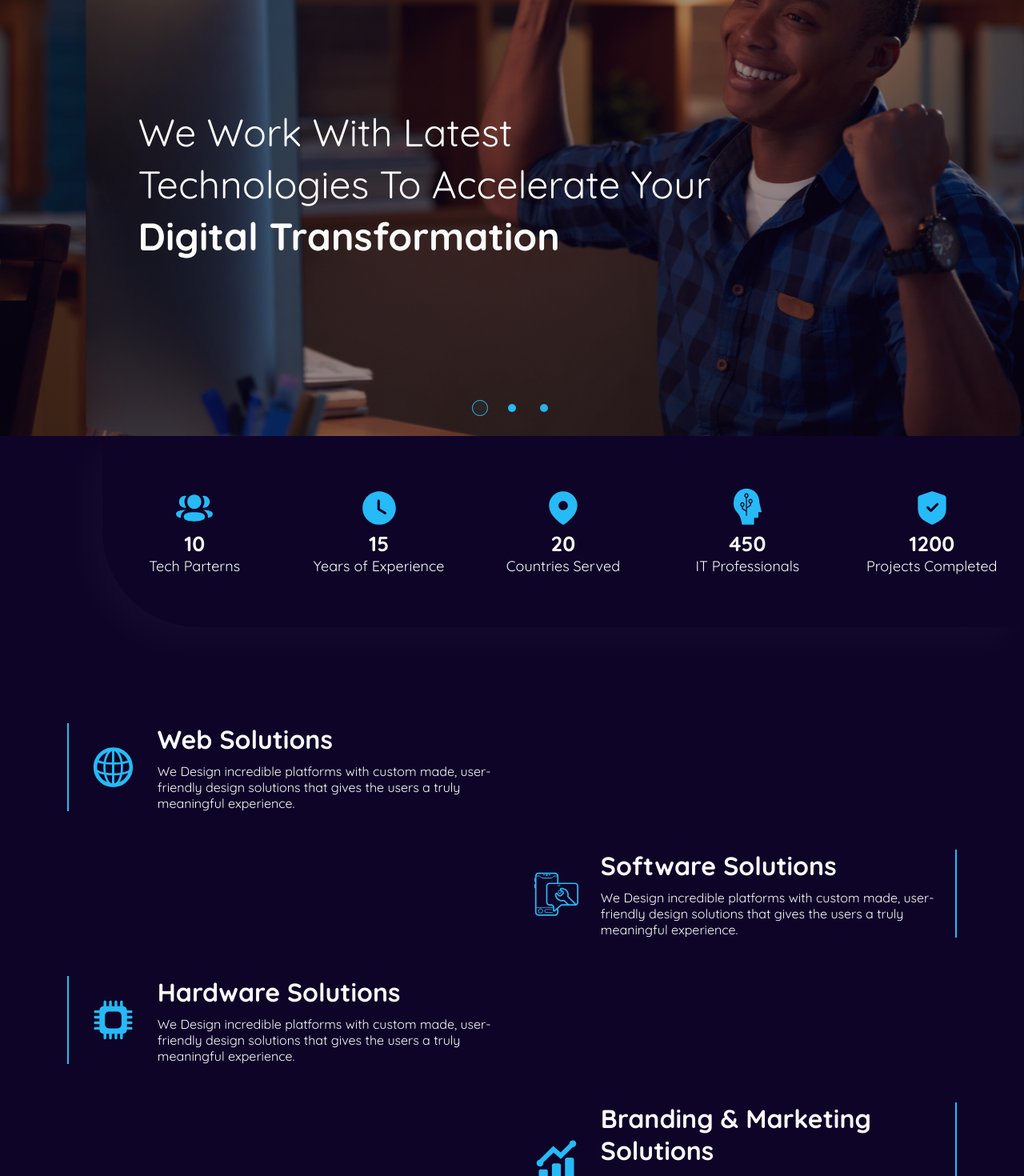
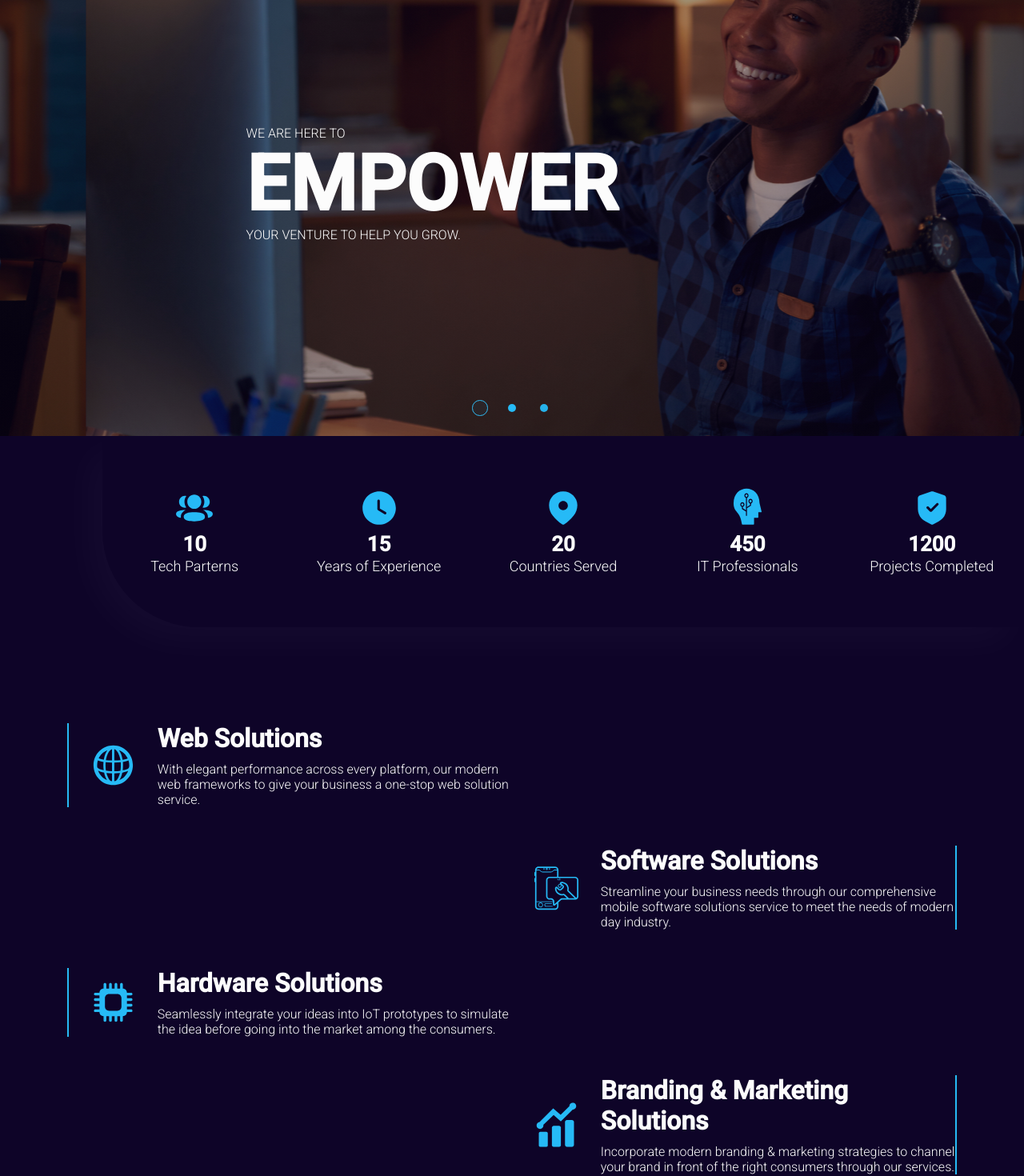
Before and after one commit to QubitechSolutionsBD/Qbitech-Website, a React (Create React App) app in the folder client/: page / in a window 1280 px wide. Shown: the part 160-1630 px from the top of the page at 80% size. Built offline with nearby package versions, Linux system fonts and the light colour scheme.

Commit message:
:speech_balloon: updated contents.

```diff
--- a/client/src/components/Home/Banner.js
+++ b/client/src/components/Home/Banner.js
@@ -35,25 +35,26 @@ function Banner() {
       <Slider {...settings} className="slider">
         <div className="content banner1">
           <h1>
-            <div>We Work With Latest</div>
-            <div>Technologies To Accelerate Your </div>
-            <div className="bold">Digital Transformation</div>
+            <div>We are here to</div>
+            <div className="bold">Empower</div>
+            <div>your venture to help you grow.</div>
           </h1>
         </div>
 
         <div className="content banner2">
           <h1>
-            <div>We Work With Latest</div>
-            <div>Technologies To Accelerate Your </div>
-            <div className="bold">Digital Transformation</div>
+            <div>We are</div>
+            <div className="bold">Passionate</div>
+            <div>
+              in developing modern-day solutions to your business needs.
+            </div>
           </h1>
         </div>
 
         <div className="content banner3">
           <h1>
-            <div>We Work With Latest</div>
-            <div>Technologies To Accelerate Your </div>
-            <div className="bold">Digital Transformation</div>
+            <div>Everything we do, everything we achieve is driven by.</div>
+            <div className="bold">Efficiency</div>
           </h1>
         </div>
       </Slider>
--- a/client/src/components/Home/Services.js
+++ b/client/src/components/Home/Services.js
@@ -11,13 +11,14 @@ function Services() {
       {/* container - web */}
       <div className="container">
         <div className="content left">
-          <div className="logo"><img src={web} alt="" /></div>
+          <div className="logo">
+            <img src={web} alt="" />
+          </div>
           <div className="text">
             <h3>Web Solutions</h3>
             <p>
-              We Design incredible platforms with custom made, user-friendly
-              design solutions that gives the users a truly meaningful
-              experience.
+              With elegant performance across every platform, our modern web
+              frameworks to give your business a one-stop web solution service.
             </p>
           </div>
         </div>
@@ -28,28 +29,31 @@ function Services() {
       <div className="container">
         <div className="blank"></div>
         <div className="content right">
-        <div className="logo"><img src={app} alt="" /></div>
+          <div className="logo">
+            <img src={app} alt="" />
+          </div>
           <div className="text">
             <h3>Software Solutions</h3>
             <p>
-              We Design incredible platforms with custom made, user-friendly
-              design solutions that gives the users a truly meaningful
-              experience.
+              Streamline your business needs through our comprehensive mobile
+              software solutions service to meet the needs of modern day
+              industry.
             </p>
           </div>
         </div>
       </div>
 
-    {/* container - hardware */}
+      {/* container - hardware */}
       <div className="container">
         <div className="content left">
-          <div className="logo"><img src={hardware} alt="" /></div>
+          <div className="logo">
+            <img src={hardware} alt="" />
+          </div>
           <div className="text">
             <h3>Hardware Solutions</h3>
             <p>
-              We Design incredible platforms with custom made, user-friendly
-              design solutions that gives the users a truly meaningful
-              experience.
+              Seamlessly integrate your ideas into IoT prototypes to simulate
+              the idea before going into the market among the consumers.
             </p>
           </div>
         </div>
@@ -60,13 +64,14 @@ function Services() {
       <div className="container">
         <div className="blank"></div>
         <div className="content right">
-        <div className="logo"><img src={marketing} alt="" /></div>
+          <div className="logo">
+            <img src={marketing} alt="" />
+          </div>
           <div className="text">
             <h3>Branding & Marketing Solutions</h3>
             <p>
-              We Design incredible platforms with custom made, user-friendly
-              design solutions that gives the users a truly meaningful
-              experience.
+              Incorporate modern branding & marketing strategies to channel your
+              brand in front of the right consumers through our services.
             </p>
           </div>
         </div>
--- a/client/src/components/Services/Data.js
+++ b/client/src/components/Services/Data.js
@@ -112,7 +112,7 @@ export const setAssetsForServices = (
   if (path === "web") {
     setHeading("Website Solutions");
     setBannerText("Developing innovative and native mobile Apps for Android, iOS, BlackBerry and Windows platforms.");
-    setDesc("With a large portfolio of industry leading mobile application development services, we know how to translate our solutions into the result of your business growth. We work on cross-platform, responsive mobile apps. Where others struggle, we thrive for the most attractive user interface and secure backend. Team Brain Station 23 provides the cutting-edge mobile app development service to diverse industries and clients including large scale organizations and startups similar to Uber. Our dedicated developers of different platforms build enterprise oriented mobile apps to best suit your business. Integrating trendy and smart notification features and secure payment gateways, we create a constant digital presence and enhance customer engagement for you. Our team has already developed customized mobile apps for the Banking, E-commerce industries and Augmented Reality or Virtual Reality platforms. We also have an amazingly dedicated team to develop mobile games.");
+    setDesc("Here at Qubitech we excel at giving you a one-stop web solution service to elevate your brand. Our development experts emphasize on charismatic look, intuitive layout, UI/UX design and a responsive environment for clear cut communication. Our primary focus is to elevate your brand through a strong online presence. We begin our service through extensive brand research so that we can find the perfect user experience that delivers your brands persona. Taking time in understanding your business needs & goals is the key to ensure you get the best possible user interface. Our UI/UX team makes sure we go forward with your users in mind. Our development process ensures your website is perfectly visible & user-friendly on all screen sizes across all platforms & devices. Even if you have an outdated website, we can create a professional looking website that can redefine your online presence. You can see from our portfolio what our dedicated team is capable of across all industries.");
     setBannerImage(`linear-gradient(0deg, rgba(14, 4, 40, 0.4), rgba(14, 4, 40, 0.4)), url(${web}) no-repeat center center / cover`);
     setServices(webservices);
     setTools([ java, java, react, swift, objectivec, java, react, swift, objectivec, java, react, swift, objectivec,]);
@@ -120,7 +120,7 @@ export const setAssetsForServices = (
   } else if (path === "software") {
     setHeading("Software Solutions");
     setBannerText("Developing innovative and native mobile Apps for Android, iOS, BlackBerry and Windows platforms.");
-    setDesc("With a large portfolio of industry leading mobile application development services, we know how to translate our solutions into the result of your business growth. We work on cross-platform, responsive mobile apps. Where others struggle, we thrive for the most attractive user interface and secure backend. Team Brain Station 23 provides the cutting-edge mobile app development service to diverse industries and clients including large scale organizations and startups similar to Uber. Our dedicated developers of different platforms build enterprise oriented mobile apps to best suit your business. Integrating trendy and smart notification features and secure payment gateways, we create a constant digital presence and enhance customer engagement for you. Our team has already developed customized mobile apps for the Banking, E-commerce industries and Augmented Reality or Virtual Reality platforms. We also have an amazingly dedicated team to develop mobile games.");
+    setDesc("In a world where business is driven by the amalgamation of industry & commerce, overcoming real world contexts & challenges is the key trajectory to growth. A well-tailored software solution will give you a massive advantage over your competition because our service will shape your business as needed. To meet the modern day challenges of various enterprises & startups, we offer a large array of software applications. Our talented team of developers are ready to go beyond boundaries regardless of the platforms involved. Before going to the development phase, we will study your brand intensively with you so that any of your goals is not missed. Our communication is transparent with all our clients to capture all the information into the workflow. After all the information & design has been meet with, we go further to integrate your business model through an agile process. From iOS & android development to creating native & cross platform design, we are here to seamlessly work together to help your business grow. ");
     setBannerImage(`linear-gradient(0deg, rgba(14, 4, 40, 0.4), rgba(14, 4, 40, 0.4)), url(${software}) no-repeat center center / cover`);
     setServices(softwareservices);
     setTools([ java, react, swift, objectivec, java, react, swift, objectivec, java, react, swift, objectivec ]);
@@ -128,7 +128,7 @@ export const setAssetsForServices = (
   } else if (path === "hardware") {
     setHeading("Hardware Solutions");
     setBannerText("Developing innovative and native mobile Apps for Android, iOS, BlackBerry and Windows platforms.");
-    setDesc("With a large portfolio of industry leading mobile application development services, we know how to translate our solutions into the result of your business growth. We work on cross-platform, responsive mobile apps. Where others struggle, we thrive for the most attractive user interface and secure backend. Team Brain Station 23 provides the cutting-edge mobile app development service to diverse industries and clients including large scale organizations and startups similar to Uber. Our dedicated developers of different platforms build enterprise oriented mobile apps to best suit your business. Integrating trendy and smart notification features and secure payment gateways, we create a constant digital presence and enhance customer engagement for you. Our team has already developed customized mobile apps for the Banking, E-commerce industries and Augmented Reality or Virtual Reality platforms. We also have an amazingly dedicated team to develop mobile games.");
+    setDesc("Everything begins with an idea. But ideas are worthless until you get them out of your head to see what can do. While you might plan out a business model surrounding your idea, you need to test the product to make sure there are no gaps in between. Our experienced team of experts are here to validate the idea before going into production with it. We help you identify the strengths & limitations of the product through audits, due diligence & real-life IoT prototyping. Internet of Things (IoT) introduces automating to your business model, increasing efficiency and accuracy.  It will add new value to your organization. You can say it’s like going from paper mail to emails. It’s cheaper, faster & it opens new doors of opportunity to your business. With Qubitech, we combine your idea with the latest technology with our vast knowledge & experience in IoT Prototyping to help empower your brand.");
     setBannerImage(`linear-gradient(0deg, rgba(14, 4, 40, 0.4), rgba(14, 4, 40, 0.4)), url(${hardware}) no-repeat center center / cover`);
     setServices(hardwareServices);
     setTools([ java, react, swift, objectivec, java, react, swift, objectivec, java, react, swift, objectivec,]);
@@ -136,7 +136,7 @@ export const setAssetsForServices = (
   } else {
     setHeading("Branding and Marketing Solutions");
     setBannerText("Developing innovative and native mobile Apps for Android, iOS, BlackBerry and Windows platforms.");
-    setDesc("With a large portfolio of industry leading mobile application development services, we know how to translate our solutions into the result of your business growth. We work on cross-platform, responsive mobile apps. Where others struggle, we thrive for the most attractive user interface and secure backend. Team Brain Station 23 provides the cutting-edge mobile app development service to diverse industries and clients including large scale organizations and startups similar to Uber. Our dedicated developers of different platforms build enterprise oriented mobile apps to best suit your business. Integrating trendy and smart notification features and secure payment gateways, we create a constant digital presence and enhance customer engagement for you. Our team has already developed customized mobile apps for the Banking, E-commerce industries and Augmented Reality or Virtual Reality platforms. We also have an amazingly dedicated team to develop mobile games.");
+    setDesc("With the constantly evolving landscape of the digital era, finding the right marketing & branding strategy can be like finding a needle in a hay stack. Everything begins with your brand. Who you are? What you believe in? You need set the right positioning of what your brand id, of what you believe in front of the right people. You need to go through a strategic approach to develop the necessary exposure for your brand. Modern people tend to ignore the interruptive marketing tactics in the internet. Content fueled digital marketing strategy has become more popular to build awareness & drive demand. We have structured a transformative brand marketing solution around this philosophy to best serve up & coming startups & businesses to set them apart from their competitions. Our interactive approach mixes research, analysis & creativity to build authentic & comprehensive digital marketing & branding experience. Here at Qubitech, we attract, engage and nurture the audiences to elevate your brand.");
     setBannerImage(`linear-gradient(0deg, rgba(14, 4, 40, 0.4), rgba(14, 4, 40, 0.4)), url(${branding}) no-repeat center center / cover`);
     setServices(marketingServices);
     setTools([ java, react, swift, objectivec, java, react, swift, objectivec, java, react, swift, objectivec]);
--- a/client/src/pages/About.js
+++ b/client/src/pages/About.js
@@ -27,26 +27,28 @@ function About() {
       <div className="about">
         {/* ============================== Heading ============================== */}
         <div className="about__heading">
-          <p>Originality with versatile ideas for every sphere of the digital world!</p>
+          <p>
+            Originality with versatile ideas for every sphere of the digital
+            world!
+          </p>
           <h1>About US</h1>
         </div>
 
         {/* ============================== Story ============================== */}
         <div className="about__story">
           <div className="common-heading">
-            <h2>Our Key Experiences</h2>
+            <h2>Our Story</h2>
           </div>
           <p>
-            Pioneer Alpha is a software platform for smart cameras that are
-            aware of and react to their surroundings. The AnyConnect platform
-            enables the design, development, and deployment of smart cameras at
-            scale. AnyConnect customers such as AT&T, AVer, Philips, and Vidyo
-            have deployed millions of smart cameras and video devices based on
-            the PA platform. Pioneer Alpha was founded in 2016 by a team of
-            designers and developers who share a passion for connected devices,
-            smart things, and computer vision. AnyConnect is based in Singapore
-            with offices in Dhaka, San Francisco, Las Vegas, Macedonia, and
-            Tokyo.
+            Qubitech is formed around a young group of entrepreneurs with the
+            desire to streamline modern day developing practices in the
+            industry. Our interest in the software development sector is not
+            new. We have been involved in multitude of projects since the start
+            of our university days. We all have felt that our country is still
+            running on the obsolete software systems that has been rendered
+            useless in the ever-changing digital world. We want to introduce an
+            agile process to the industry ensuring the best quality service in
+            the quickest of time.
           </p>
           <Link to="/">Read More</Link>
         </div>
@@ -55,14 +57,12 @@ function About() {
         <div className="about__mission">
           <div className="content">
             <div className="common-heading">
-              <h2>Our Key Experiences</h2>
+              <h2>Our Mission</h2>
             </div>
             <p>
-              Pioneer Alpha is a software platform for smart cameras that are
-              aware of and react to their surroundings. The AnyConnect platform
-              enables the design, development, and deployment of smart cameras
-              at scale. AnyConnect customers such as AT&T, AVer, Philips, and
-              Vidyo have deployed millions of smart camera
+              Developing modern-day solutions to your business needs. and
+              explore every possible path, to achieve ffficiency. We are here to
+              Empower your venture to help you grow.
             </p>
           </div>
         </div>
@@ -70,7 +70,7 @@ function About() {
         {/* ============================== Services ============================== */}
         <div className="about__offeredservices">
           <div className="heading">
-            <h3>Awards  And</h3>
+            <h3>Awards And</h3>
             <h2>Recognition</h2>
           </div>
           <div className="offers">
--- a/client/src/styles/App.scss
+++ b/client/src/styles/App.scss
@@ -1,6 +1,7 @@
 // FONTS
 @import url("https://fonts.googleapis.com/css2?family=Quicksand:wght@300;400;600;700&display=swap");
 @import url("https://fonts.googleapis.com/css2?family=Noto+Sans+JP:wght@300;400;500;700&display=swap");
+@import url('https://fonts.googleapis.com/css2?family=Roboto:wght@100;300;400;500&display=swap');
 
 // SCSS FOR VARIABLE AND BREAKPOINT
 @import "./variable.scss";
@@ -33,6 +34,7 @@ html {
   background: var(--primary-color);
   color: var(--text-color-white);
   font-family: var(--primary-font);
+  font-weight: 300;
 }
 
 // COMMON HEADING
--- a/client/src/styles/pages/About.scss
+++ b/client/src/styles/pages/About.scss
@@ -56,7 +56,8 @@
     p {
       margin-top: -25px;
       text-align: justify;
-      font-size: 15px;
+      font-size: 17px;
+      line-height: 25px;
     }
     a {
       display: block;
--- a/client/src/styles/pages/Home.scss
+++ b/client/src/styles/pages/Home.scss
@@ -96,15 +96,19 @@
     h1 {
       position: absolute;
       top: 50%;
-      left: 65px;
+      left: 200px;
       transform: translateY(-50%);
-      font-size: 48px;
-      line-height: 65px;
       div {
-        font-weight: normal;
+        font-weight: 300;
+        font-size: 16px;
+        line-height: 25px;
+        text-transform: uppercase;
       }
       .bold {
         font-weight: bold;
+        font-size: 6rem;
+        line-height: 6.4rem;
+        text-transform: uppercase;
       }
       @include media("<=phone") {
         left: 30px;
--- a/client/src/styles/variable.scss
+++ b/client/src/styles/variable.scss
@@ -6,6 +6,7 @@
     --pink-color: #E00FF0;
     --blue-color: #26BAF6;
 
-    --primary-font: 'Quicksand', sans-serif;
+    --primary-font: 'Roboto', sans-serif;
+    // --primary-font: 'Quicksand', sans-serif;
     --secondary-font: 'Noto Sans JP', sans-serif;
 }
```
